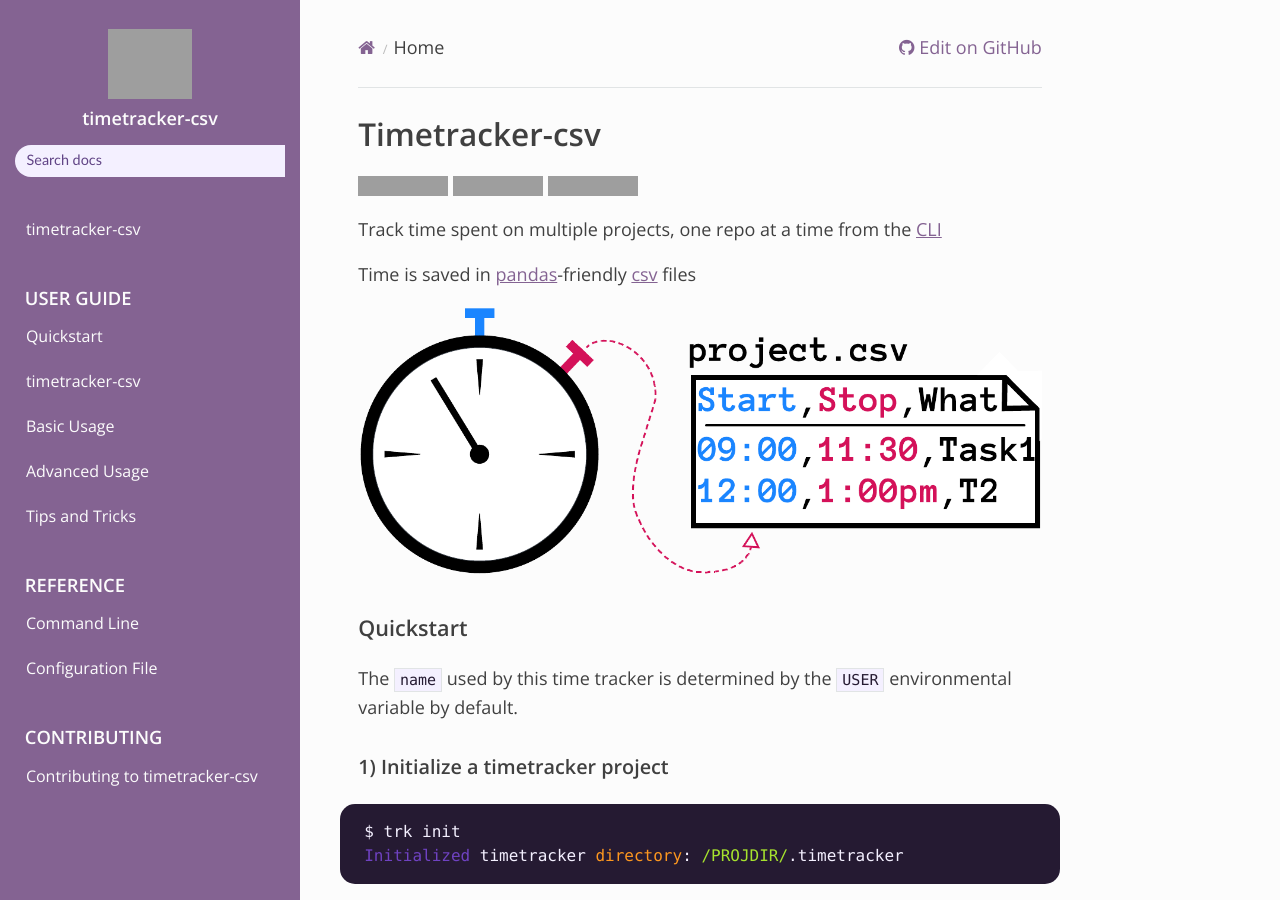
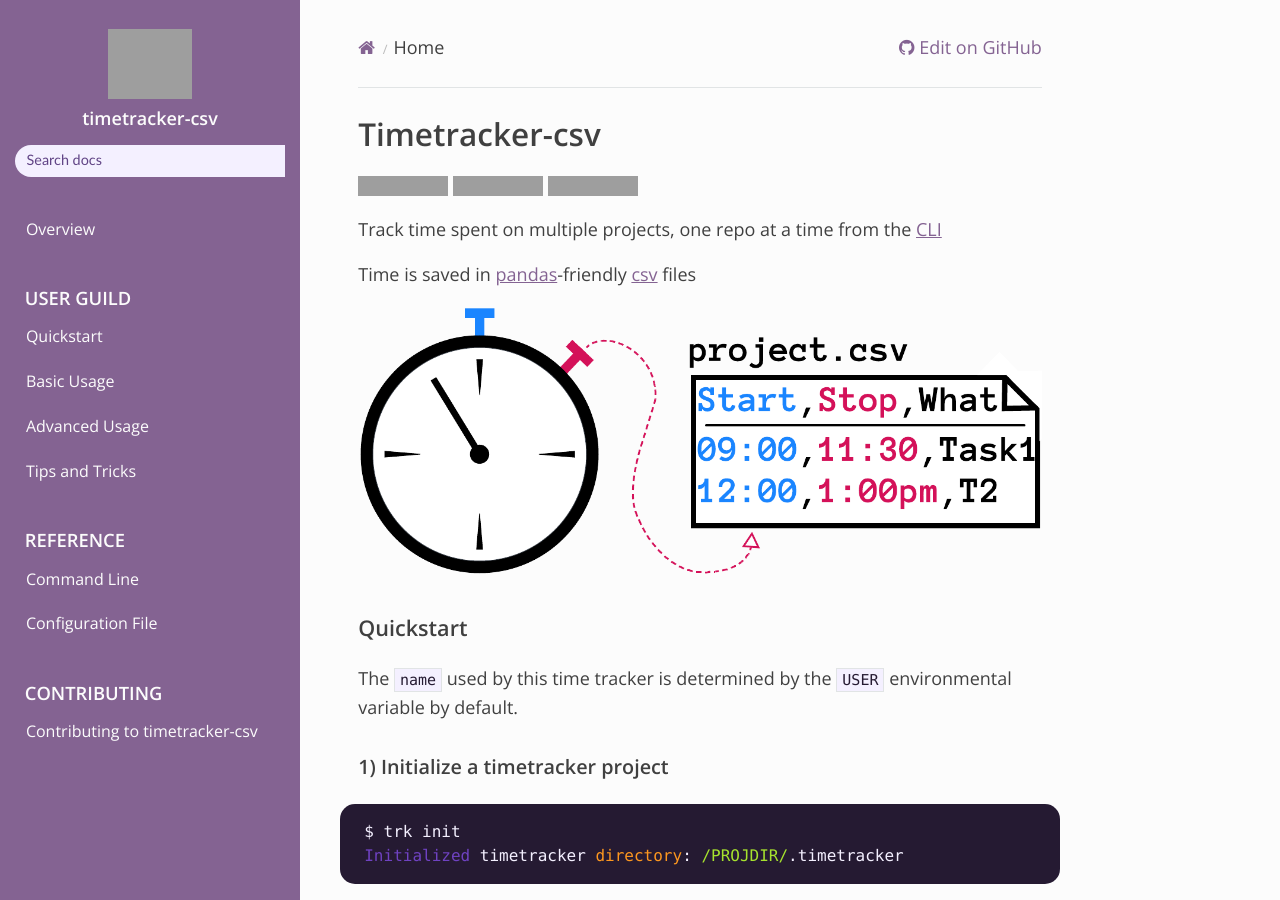
Before and after one commit to dvklopfenstein/timetracker, an MkDocs documentation site: the page built from docs/README.md, in a window 1280 px wide and 900 px high. Built offline with MkDocs 1.6.1, drawn with Linux system fonts in a browser that asks for light colours; nearby versions of some CDN libraries; grey boxes are pictures that could not be loaded.

Commit message:
minor org

```diff
--- a/mkdocs.yml
+++ b/mkdocs.yml
@@ -20,10 +20,9 @@
 site_author: DV Klopfenstein, PhD
 site_description: Track your time on multiple projects from the CLI; Task time is saved to pandas-friendly csv files
 nav:
-  - timetracker-csv: overview.md
-  - 'User Guide':
+  - Overview: overview.md
+  - 'USER GUILD':
     - Quickstart: installation.md
-    - Overview:   overview.md
     - Basic Usage: usage.md
     - Advanced Usage: advanced.md
     - 'Tips and Tricks': tips-and-tricks.md
```
